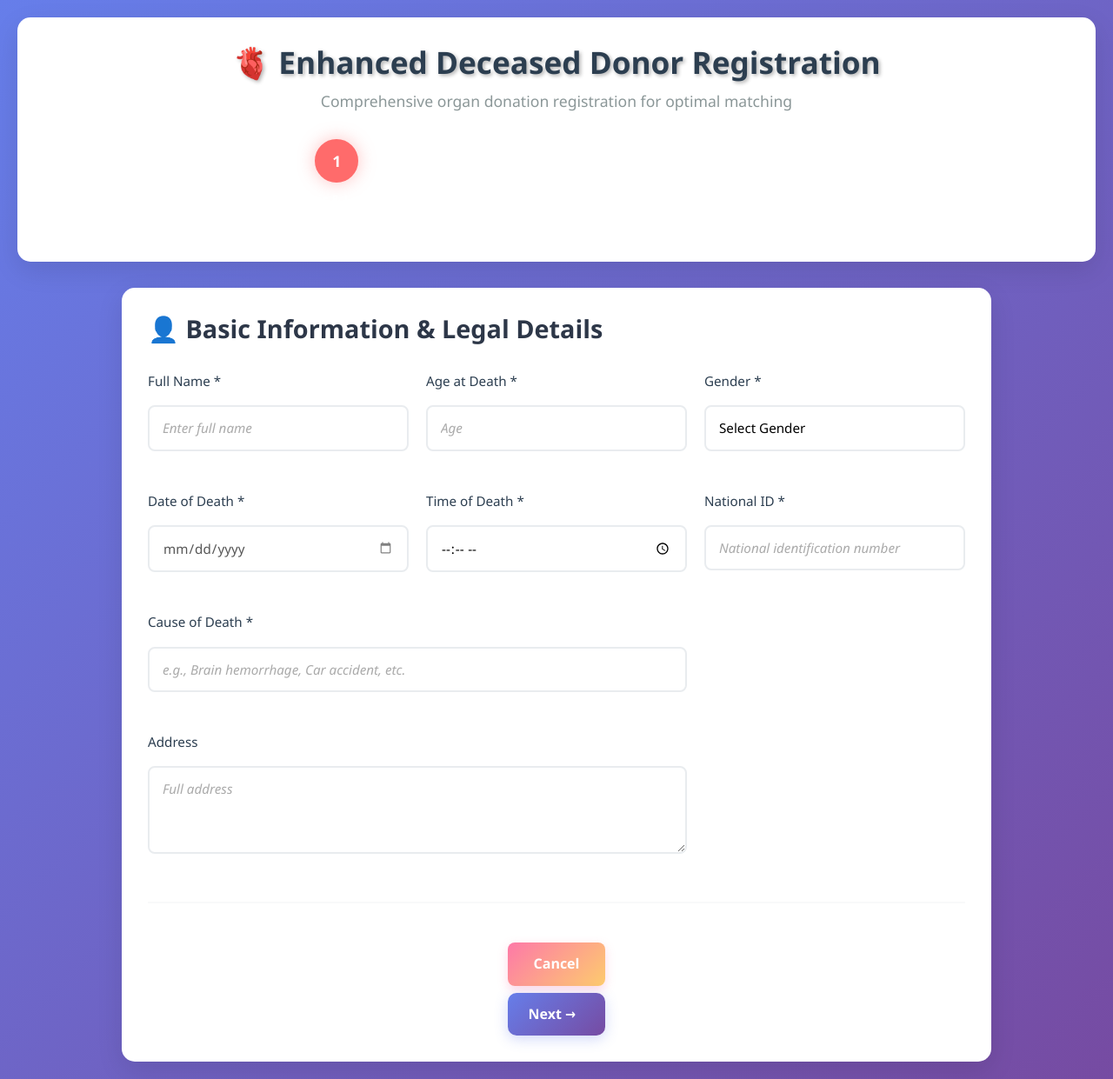
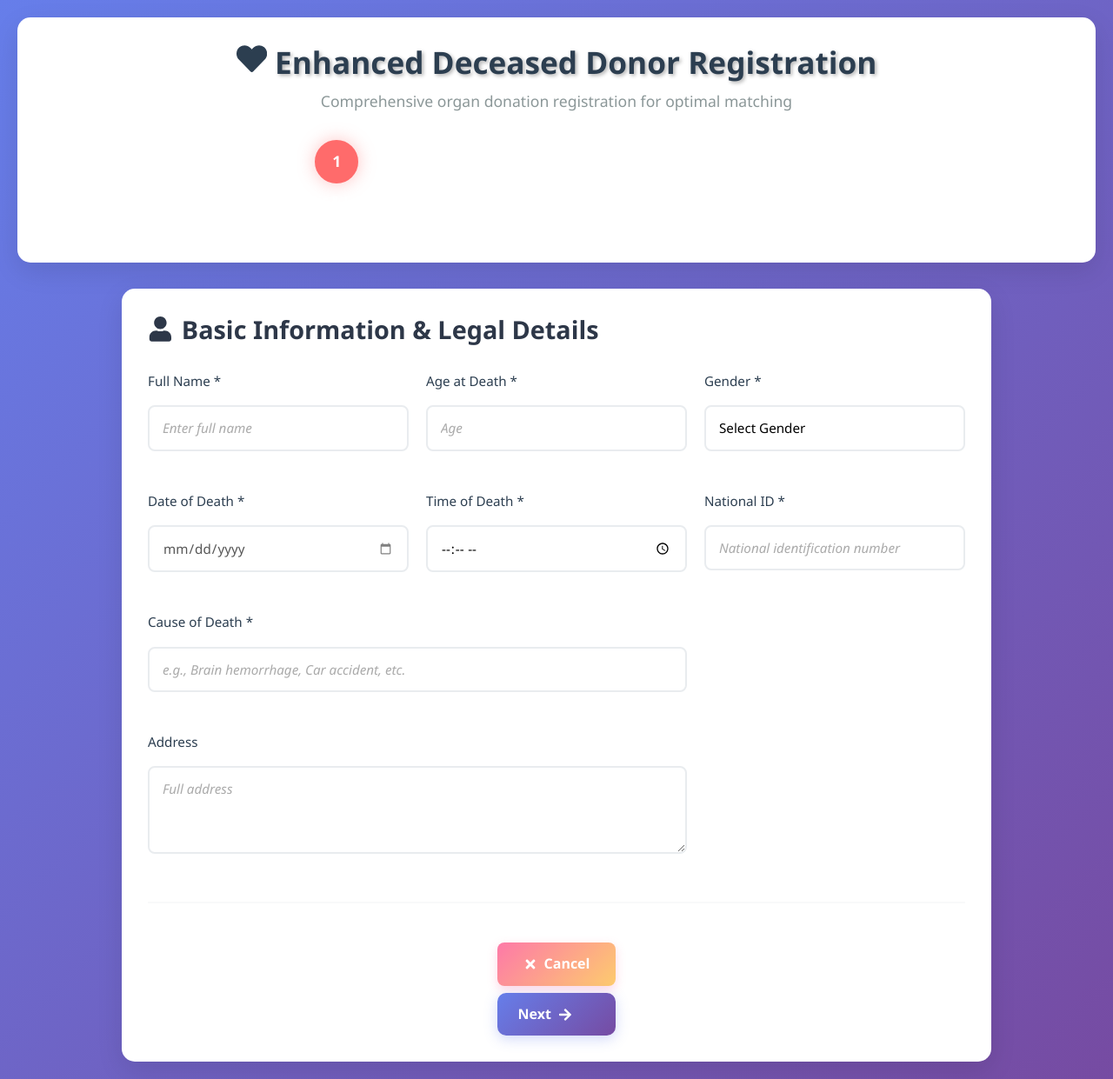
Before and after one commit to MidhulaRajesh/hospital-erp, a React (Vite) app in the folder lifelink-erp/: page /deceased-donor-registration in a window 1280 px wide. Shown: the whole page at 87% size. Built offline with nearby package versions, Linux system fonts and the light colour scheme.

Commit message:
Deceased donar updated

```diff
--- a/lifelink-erp/src/DeceasedDonorEnhanced.jsx
+++ b/lifelink-erp/src/DeceasedDonorEnhanced.jsx
@@ -1,4 +1,5 @@
 import React, { useState, useEffect } from "react";
+import { FaUser, FaHeart, FaHospital, FaClipboardList, FaSearch, FaChartBar, FaArrowLeft, FaArrowRight, FaTimes, FaRegEdit, FaFileMedical, FaCheckCircle, FaSyncAlt } from 'react-icons/fa';
 import { useNavigate } from "react-router-dom";
 import axios from "axios";
 import "./DeceasedEnhanced.css";
@@ -192,7 +193,7 @@ const DeceasedDonorEnhanced = () => {
       setLoading(false);
 
       if (res.data && res.data.success) {
-        alert("🫀 Enhanced Deceased Donor Registration Successful! Redirecting to organ matching...");
+  alert("Enhanced Deceased Donor Registration Successful! Redirecting to organ matching...");
 
         if (res.data.donor && res.data.donor.id) {
           navigate(`/organ-matching?donorId=${res.data.donor.id}&autoMatch=true`);
@@ -220,7 +221,7 @@ const DeceasedDonorEnhanced = () => {
       case 1:
         return (
           <div className="step-content">
-            <h3>👤 Basic Information & Legal Details</h3>
+            <h3><FaUser /> Basic Information & Legal Details</h3>
             <div className="form-grid">
               <div className="form-group">
                 <label>Full Name *</label>
@@ -334,7 +335,7 @@ const DeceasedDonorEnhanced = () => {
       case 2:
         return (
           <div className="step-content">
-            <h3>🩸 Medical Information & Organ Details</h3>
+            <h3><FaHeart /> Medical Information & Organ Details</h3>
             <div className="form-grid">
               <div className="form-group">
                 <label>Blood Group *</label>
@@ -492,7 +493,7 @@ const DeceasedDonorEnhanced = () => {
                         onChange={() => handleOrganChange(organ)}
                       />
                       <label htmlFor={organ} className="organ-label">
-                        <span className="organ-icon">🫀</span>
+                        <span className="organ-icon"><FaHeart /></span>
                         {organ}
                       </label>
                     </div>
@@ -507,7 +508,7 @@ const DeceasedDonorEnhanced = () => {
       case 3:
         return (
           <div className="step-content">
-            <h3>🏥 Hospital & Contact Information</h3>
+            <h3><FaHospital /> Hospital & Contact Information</h3>
             <div className="form-grid">
               <div className="form-group">
                 <label>Hospital Name *</label>
@@ -649,7 +650,7 @@ const DeceasedDonorEnhanced = () => {
       case 4:
         return (
           <div className="step-content">
-            <h3>📋 Required Documents</h3>
+            <h3><FaClipboardList /> Required Documents</h3>
             <div className="form-grid">
               <div className="form-group">
                 <label>Medical Reports</label>
@@ -704,7 +705,7 @@ const DeceasedDonorEnhanced = () => {
             </div>
 
             <div className="enhanced-summary">
-              <h4>🔍 Enhanced Matching Summary</h4>
+              <h4><FaSearch /> Enhanced Matching Summary</h4>
               <div className="summary-grid">
                 <div className="summary-item">
                   <strong>Physical Profile:</strong>
@@ -739,7 +740,7 @@ const DeceasedDonorEnhanced = () => {
   return (
     <div className="deceased-donor-container">
       <div className="registration-header">
-        <h1>🫀 Enhanced Deceased Donor Registration</h1>
+  <h1><FaHeart /> Enhanced Deceased Donor Registration</h1>
         <p>Comprehensive organ donation registration for optimal matching</p>
 
         <div className="progress-bar">
@@ -772,7 +773,7 @@ const DeceasedDonorEnhanced = () => {
         <div className="form-actions">
           {currentStep > 1 && (
             <button type="button" onClick={prevStep} className="prev-btn">
-              ← Previous
+              <FaArrowLeft /> Previous
             </button>
           )}
 
@@ -782,16 +783,16 @@ const DeceasedDonorEnhanced = () => {
               onClick={() => navigate('/')}
               className="cancel-btn"
             >
-              Cancel
+              <FaTimes /> Cancel
             </button>
 
             {currentStep < 4 ? (
               <button type="button" onClick={nextStep} className="next-btn">
-                Next →
+                Next <FaArrowRight />
               </button>
             ) : (
               <button type="submit" disabled={loading} className="submit-btn">
-                {loading ? '🔄 Processing...' : '🫀 Complete Registration & Find Matches'}
+                {loading ? <><FaSyncAlt /> Processing...</> : <><FaHeart /> Complete Registration & Find Matches</>}
               </button>
             )}
           </div>
```
